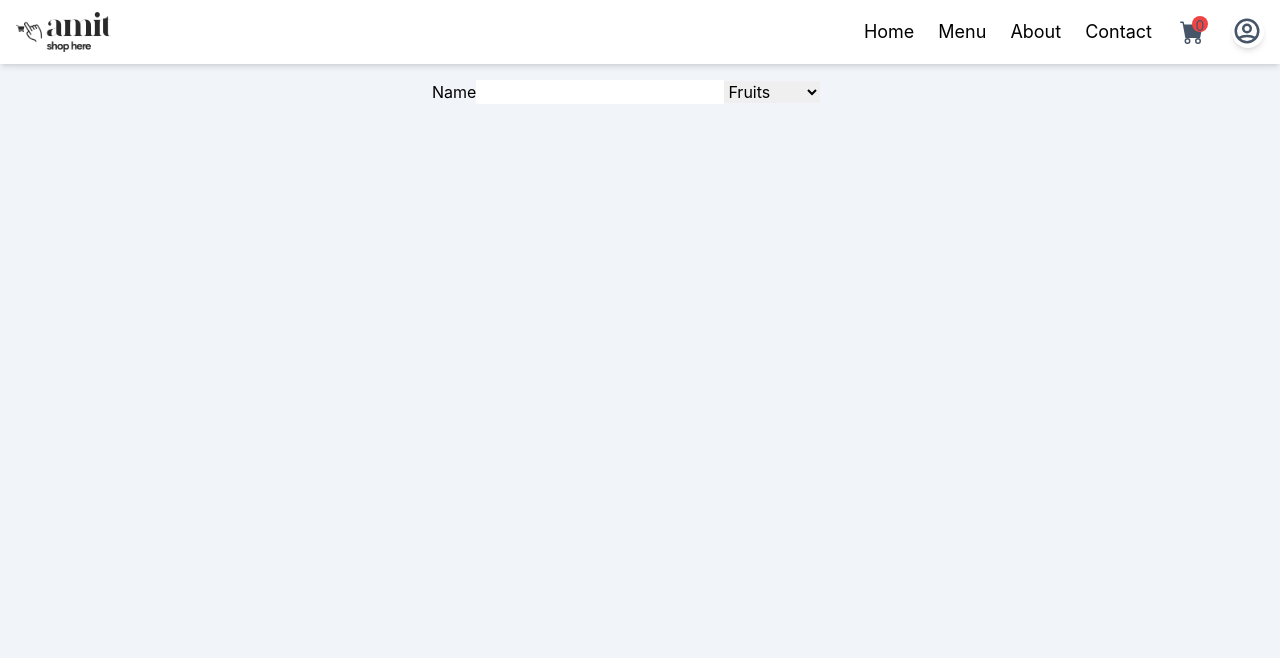
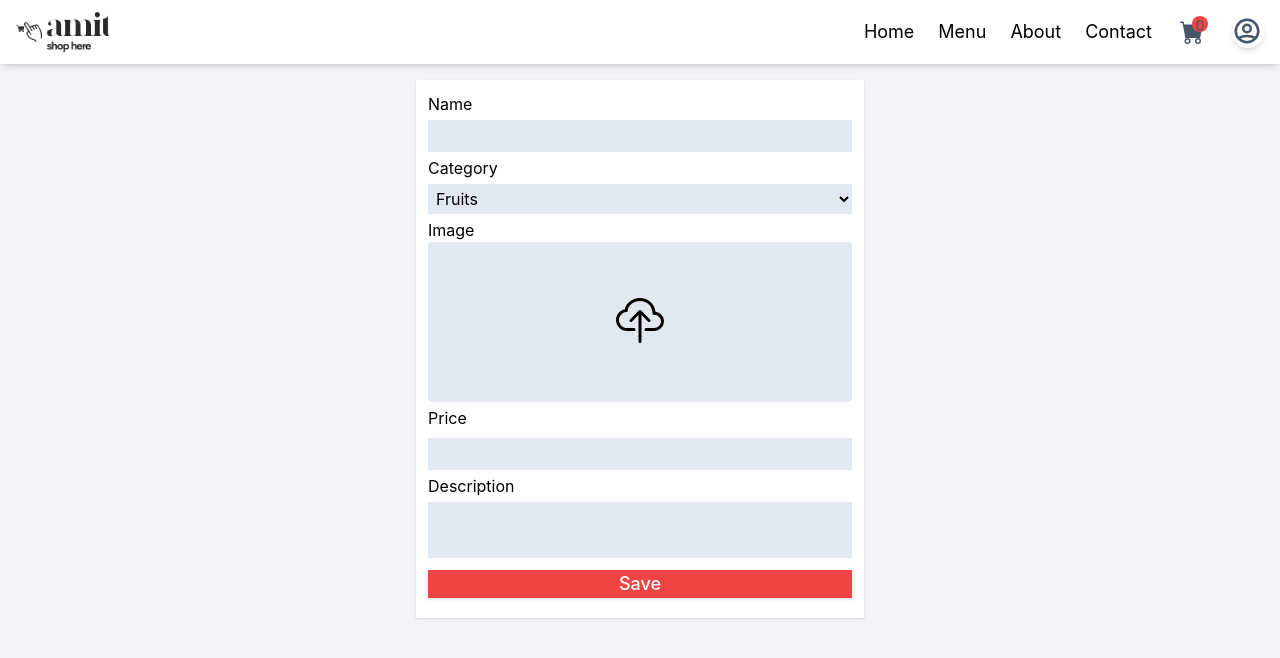
Before and after one commit to dewsiro000/The-Fasted-Delivery--in-home, a React (Create React App) app in the folder frontend/: page /newproduct in a window 1280 px wide. Shown: the top 658 px of the page. Built offline with nearby package versions, Linux system fonts and the light colour scheme.

Commit message:
user newproduct

```diff
--- a/frontend/src/page/Newproduct.js
+++ b/frontend/src/page/Newproduct.js
@@ -1,23 +1,37 @@
 import React from 'react'
+import { BsCloudUpload } from 'react-icons/bs'
 
 const Newproduct = () => {
     return (
-        <div className='m-auto w-full max-w-md p-4'>
-            <div>
-                <form>
+        <div className='p-4'>
+            <form className='m-auto w-full max-w-md shadow flex flex-col p-3 bg-white'>
                 <lable htmlFor='name'>Name</lable>
-                    <input type={"text"} name="name" />
+                <input type={"text"} name="name" className='bg-slate-200 p-1 my-1' />
 
-                    <select>
+                <label htmlFor='category'>Category</label>
+                <select className='bg-slate-200 p-1 my-1' id='category'>
                     <option>Fruits</option>
                     <option>Vegetable</option>
                     <option>Icream</option>
                     <option>Dosa</option>
                     <option>Piza</option>
                 </select>
+
+                <lable htmlFor='image'>Image</lable>
+                <div id='image' className='h-40 w-full bg-slate-200 rounded flex items-center justify-center'>
+                    <span className='text-5xl'><BsCloudUpload /></span>
+                </div>
+
+                <label htmlFor='price' className='my-1'>Price</label>
+                <input type={"text"} className='bg-slate-200 p-1 my-1' />
+
+                <label htmlFor='description'>Description</label>
+                <textarea rows={2} className='bg-slate-200 p-1 my-1 resize-none'></textarea>
+
+                <button className='bg-red-500 hover:bg-red-600 text-white text-lg my-2 font-medium drop-shadow '>Save</button>
             </form>
         </div>
-        </div>
+
     )
 }
 
```
Lines whose indentation alone changed are shown as unchanged.
